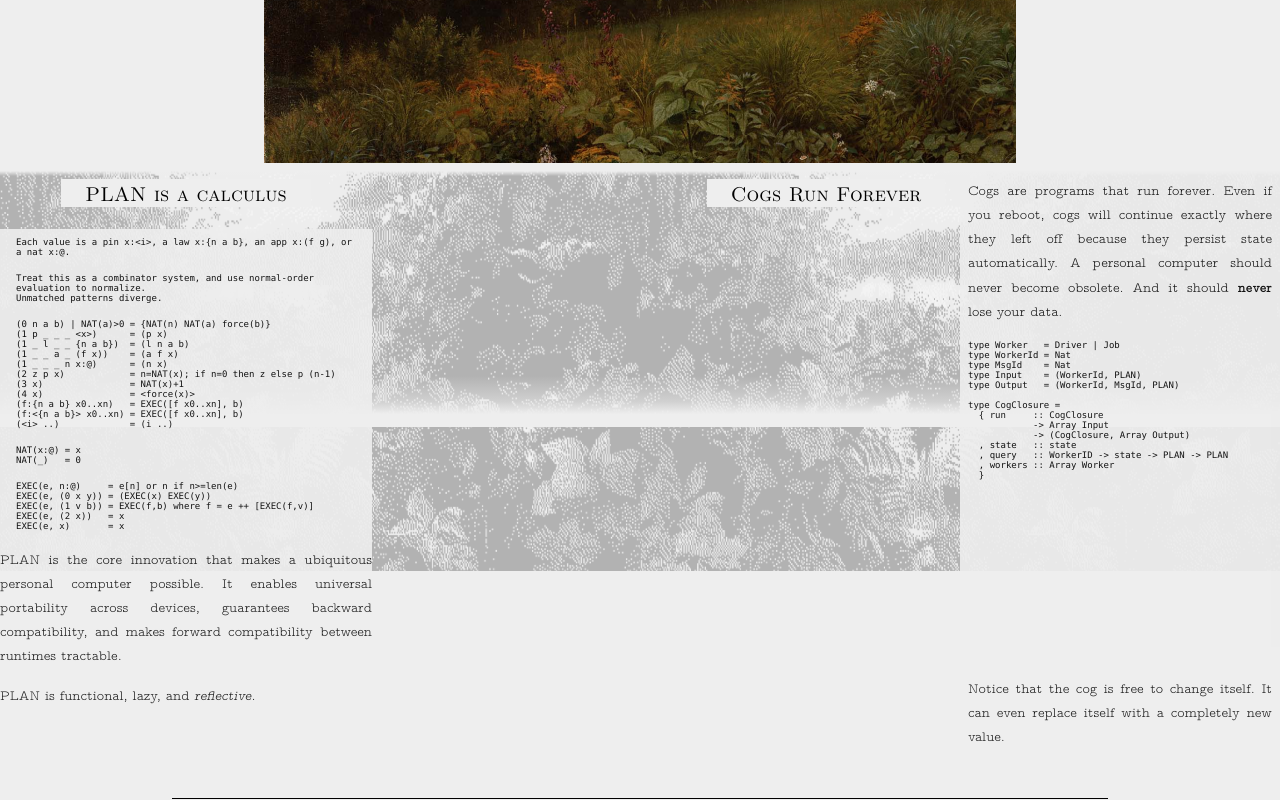
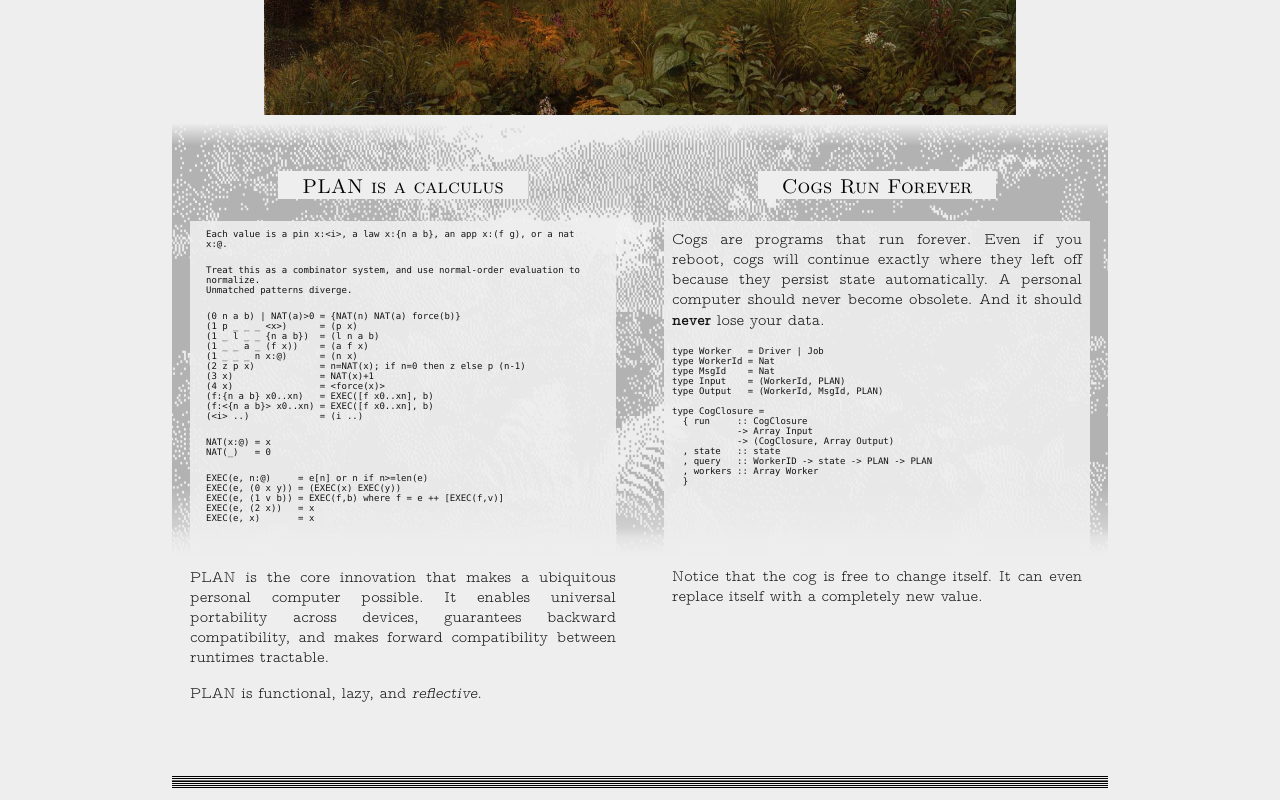
Before and after one commit to deathtothecorporation/vaporware.network, a Next.js app: page / in a window 1280 px wide. Shown: the part 1640-2440 px from the top of the page. Built offline with nearby package versions, Linux system fonts and the light colour scheme.

Commit message:
Get core tech gradient right on medium

```diff
--- a/src/app/globals.css
+++ b/src/app/globals.css
@@ -88,6 +88,7 @@ p {
   font-size: 16px;
   @apply md:text-base;
   @apply mb-0;
+  line-height: normal;
 }
 
 .berkeley {
@@ -383,7 +384,7 @@ article.left {
 }
 
 section#core-technology p {
-  @apply text-[14px];
+  @apply text-[16px];
 }
 
 section#core-technology header {
@@ -405,6 +406,13 @@ section#core-technology h2 {
 }
 
 #core-technology main {
+}
+
+.core-tech-code {
+  @apply h-[321px];
+}
+.gradient-height {
+  @apply h-[450px];
 }
 
 #core-technology article {
--- a/src/app/page.tsx
+++ b/src/app/page.tsx
@@ -279,26 +279,43 @@ export default function Home() {
             </div>
           </header>
 
-          <div className="grid grid-cols-2">
-            <article className="content-zone w-opfn mx-auto container">
-              <div className="md:grid md:grid-cols-2 flex flex-col mx-auto">
-                <div className="jungle-bg">
+          <div className="relative content-zone pt-[40px]">
+            <div className="absolute inset-0 z-0">
+              <div className="gradient-height">
                 <img
                   src="/images/dithered-jungle.png"
                   alt="jungle background image"
-                    className="jungle-bg-image"
+                  className="w-full h-full object-cover opacity-45 grayscale"
                 />
-                  <div className="jungle-overlay"></div>
+    <div className="absolute inset-0 gradient-height"
+      style={{
+        background: `linear-gradient(
+          to bottom,
+          rgba(238, 238, 238, 1) 0%,
+          rgba(238, 238, 238, 0) 5%,
+          transparent 4%,
+          transparent 80%,
+          rgba(238, 238, 238, 0.5) 90%,
+          rgba(238, 238, 238, 0.8) 92%,
+          rgba(238, 238, 238, 1) 96%,
+          rgba(238, 238, 238, 1) 100%
+        )`
+      }}
+    ></div>
               </div>
-                <div className="justify-self-start core-content md:w-372">
+            </div>
+
+            <div className="relative z-10 grid grid-cols-2 gap-x-opfn px-[18px]">
+              <article className="relative text-[16px]">
+                <div className="core-content">
                   <header>
                     <h2 className="mt-0 mb-[14px]">PLAN is a calculus</h2>
                   </header>
 
-                  <main className="h-[321px]">
+                  <main className="">
                     <div className="py-2 bg-[#EEE] opacity-90">
                       <div className="mb-[17px]">
-                        <pre className="code">
+                        <pre className="code core-tech-code">
                           <code
                             className="flex flex-col px-4 gap-y-4"
                             style={{
@@ -372,26 +389,15 @@ EXEC(e, x)       = x`}
                     </div>
                   </main>
               </div>
-              </div>
             </article>
 
-            <article className="content-zone w-opfn mx-auto container">
-              <div className="jungle-bg">
-                <img
-                  src="/images/dithered-jungle.png"
-                  alt="jungle background image"
-                  className="jungle-bg-image"
-                />
-                <div className="jungle-overlay"></div>
-              </div>
-              <div className="md:grid md:grid-cols-2 flex flex-col mx-auto">
-                <div className="justify-self-start core-content md:w-372">
+            <article className="relative">
+              <div className="core-content">
                 <header>
                   <h2 className="mt-0 mb-[14px]">Cogs Run Forever</h2>
                 </header>
-                </div>
                 <main className="bg-[#EEE] px-2 pt-2 opacity-90">
-                  <div className="mb-[16px]">
+                  <div className="mb-[16px] core-tech-code">
                     <div>
                       <p>
                         Cogs are programs that run forever. Even if you reboot,
@@ -402,7 +408,7 @@ EXEC(e, x)       = x`}
                       </p>
                     </div>
 
-                    <div className="h-[321px]">
+                    <div className="">
                       <pre className="code">
                         <code
                           style={{
@@ -446,6 +452,8 @@ type CogClosure =
                 </main>
               </div>
             </article>
+          </div>
+
           </div>
         </section>
 
```
Lines whose indentation alone changed are shown as unchanged.
